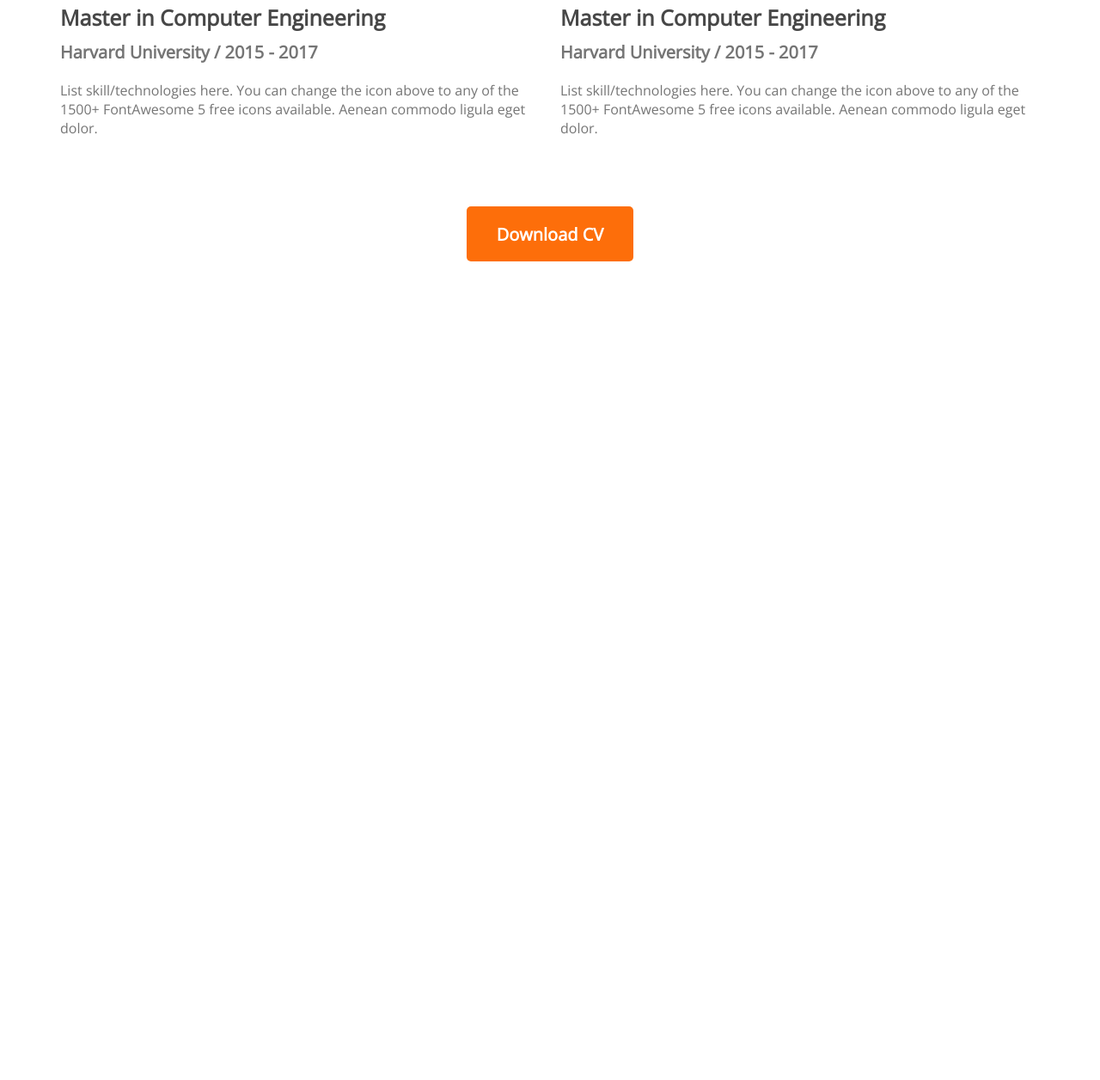
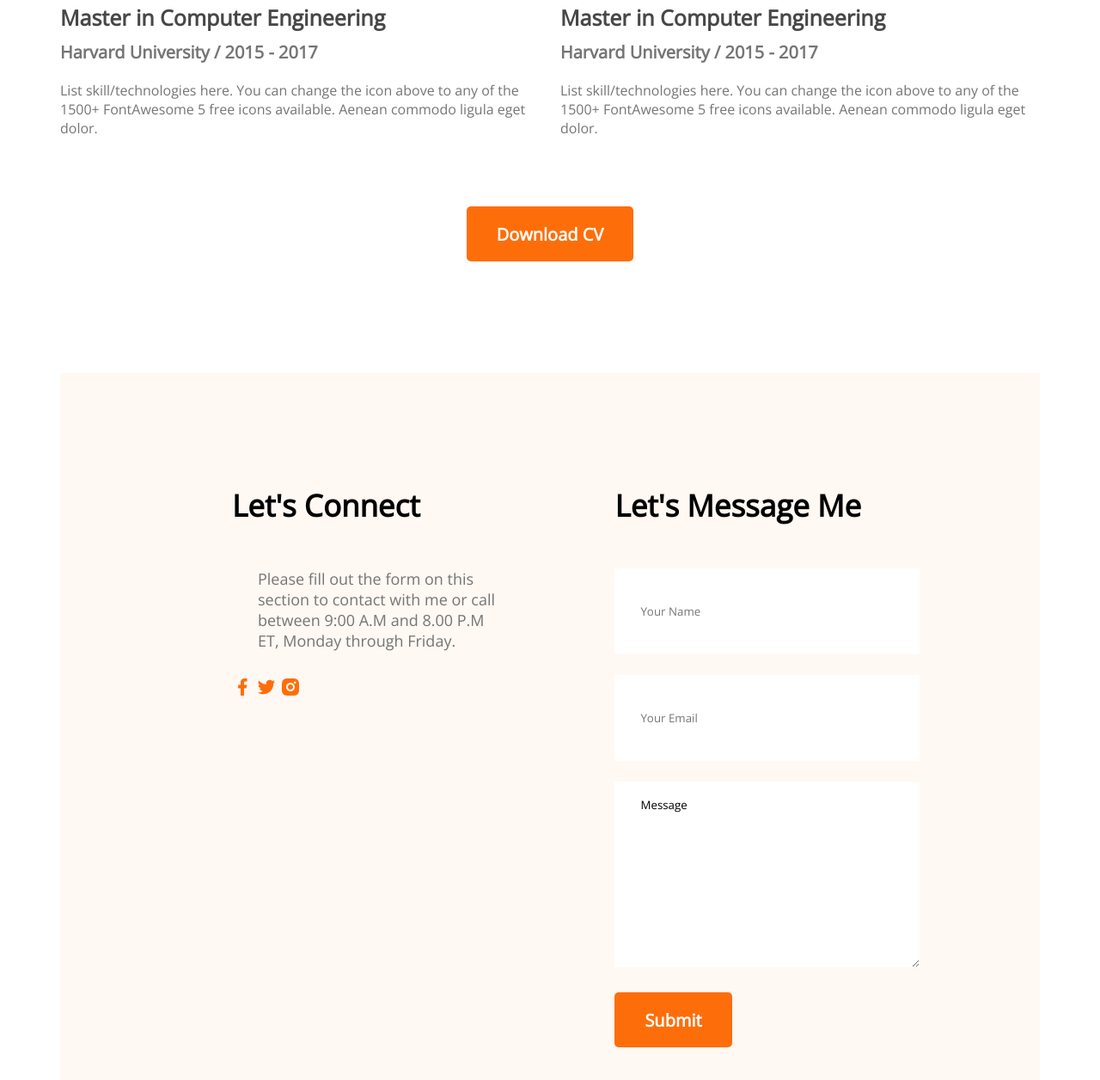
Before and after one commit to BitheAkter786/developer-new-portfolio, a plain HTML site: page index.html in a window 1280 px wide. Shown: the part 2692-3948 px from the top of the page at 86% size. Before the commit the page ends 2996 px from the top, so only its background shows below. Drawn offline with nearby package versions, Linux system fonts and the light colour scheme.

Commit message:
contact us added

```diff
--- a/index.html
+++ b/index.html
@@ -1,5 +1,6 @@
 <!DOCTYPE html>
 <html lang="en">
+
 <head>
     <meta charset="UTF-8">
     <meta http-equiv="X-UA-Compatible" content="IE=edge">
@@ -10,20 +11,24 @@
     <link rel="preconnect" href="https://fonts.gstatic.com" crossorigin>
     <link href="https://fonts.googleapis.com/css2?family=Open+Sans:ital@0;1&display=swap" rel="stylesheet">
 </head>
+
 <body>
     <header class="header">
         <nav>
             <h2 class="nav-title">Ma<span class="text-primary">r</span>y</h2>
-    <ul><li>Portfolio</li>
+            <ul>
+                <li>Portfolio</li>
                 <li>Blogs</li>
-    <li><button class="btn-primary">Hire</button></li></ul>
+                <li><button class="btn-primary">Hire</button></li>
+            </ul>
         </nav>
         <!-- header banner -->
         <div class="banner">
             <div>
                 <h3 class="banner-sub-title">Hi, I am</h3>
                 <h1 class="banner-title">Mary Hardy</h1>
-        <p class="banner-description">Shot what able cold new see hold.Friendly as an betrayed formerly he. Morning because as to society behaved moments.</p>
+                <p class="banner-description">Shot what able cold new see hold.Friendly as an betrayed formerly he.
+                    Morning because as to society behaved moments.</p>
                 <button class="btn-primary">Download CV</button>
             </div>
             <img src="images/hardy.png" alt="">
@@ -32,7 +37,10 @@
     <main>
         <section class="about">
             <h3 class="section-title">About Me</h3>
-    <p class="section-description">I, m a designer & developer with a passion for web design. I enjoy developing simple, clean and slick websites that provide real value to the end user. Thousands of clients have procured exceptional resulfs while working with me. Delivering work within time and budget which meets clients requirements in our mata.</p>
+            <p class="section-description">I, m a designer & developer with a passion for web design. I enjoy developing
+                simple, clean and slick websites that provide real value to the end user. Thousands of clients have
+                procured exceptional resulfs while working with me. Delivering work within time and budget which meets
+                clients requirements in our mata.</p>
             <div class="about-info-container">
                 <div class="about-info">
                     <p class="info-title">Name:</p>
@@ -60,22 +68,26 @@
                 <div class="skill">
                     <img src="images/icons/js.png" alt="">
                     <p class="skill-title">Vanilla JavaScript</p>
-            <p class="skill-description">Lorem ipsum dolor sit amet, consectetur adipisicing elit. Error, nisi vitae consequuntur aperiam odio beatae?</p>
+                    <p class="skill-description">Lorem ipsum dolor sit amet, consectetur adipisicing elit. Error, nisi
+                        vitae consequuntur aperiam odio beatae?</p>
                 </div>
                 <div class="skill">
                     <img src="images/icons/react.png" alt="">
                     <p class="skill-title">React</p>
-            <p class="skill-description">Doloribus enim similique a veniam. Necessitatibus saepe sapiente iste illum quas iusto voluptatum tenetur asperiores.</p>
+                    <p class="skill-description">Doloribus enim similique a veniam. Necessitatibus saepe sapiente iste
+                        illum quas iusto voluptatum tenetur asperiores.</p>
                 </div>
                 <div class="skill">
                     <img src="images/icons/nodejs.png" alt="">
                     <p class="skill-title">Node.js</p>
-            <p class="skill-description">Officiis facilis quis libero et voluptatibus soluta sequi dolor aperiam similique. Repudiandae perferendis dignissimos sint.</p>
+                    <p class="skill-description">Officiis facilis quis libero et voluptatibus soluta sequi dolor aperiam
+                        similique. Repudiandae perferendis dignissimos sint.</p>
                 </div>
                 <div class="skill">
                     <img src="images/icons/mongo.png" alt="">
                     <p class="skill-title">MongoBD</p>
-            <p class="skill-description">Iusto, qui natus! Sequi quos quis neque facilis! Similique temporibus eum vitae, quas esse fuga!</p>
+                    <p class="skill-description">Iusto, qui natus! Sequi quos quis neque facilis! Similique temporibus
+                        eum vitae, quas esse fuga!</p>
                 </div>
             </div>
         </section>
@@ -89,21 +101,24 @@
                         <h4 class="title">Master in Computer Engineering</h4>
                         <h5 class="sub-title">Harvard University / 2015 - 2017</h5>
                         <p class="description">List skill/technologies here. You can change the icon above
-                        to any of the 1500+ FontAwesome 5 free icons available. Aenean commodo ligula eget dolor.</p>
+                            to any of the 1500+ FontAwesome 5 free icons available. Aenean commodo ligula eget dolor.
+                        </p>
                     </div>
                     <hr>
                     <div class="resume-item">
                         <h4 class="title">Master in Computer Engineering</h4>
                         <h5 class="sub-title">Harvard University / 2015 - 2017</h5>
                         <p class="description">List skill/technologies here. You can change the icon above
-                        to any of the 1500+ FontAwesome 5 free icons available. Aenean commodo ligula eget dolor.</p>
+                            to any of the 1500+ FontAwesome 5 free icons available. Aenean commodo ligula eget dolor.
+                        </p>
                     </div>
                     <hr>
                     <div class="resume-item">
                         <h4 class="title">Master in Computer Engineering</h4>
                         <h5 class="sub-title">Harvard University / 2015 - 2017</h5>
                         <p class="description">List skill/technologies here. You can change the icon above
-                        to any of the 1500+ FontAwesome 5 free icons available. Aenean commodo ligula eget dolor.</p>
+                            to any of the 1500+ FontAwesome 5 free icons available. Aenean commodo ligula eget dolor.
+                        </p>
                     </div>
 
                 </div>
@@ -113,21 +128,24 @@
                         <h4 class="title">Master in Computer Engineering</h4>
                         <h5 class="sub-title">Harvard University / 2015 - 2017</h5>
                         <p class="description">List skill/technologies here. You can change the icon above
-                        to any of the 1500+ FontAwesome 5 free icons available. Aenean commodo ligula eget dolor.</p>
+                            to any of the 1500+ FontAwesome 5 free icons available. Aenean commodo ligula eget dolor.
+                        </p>
                     </div>
                     <hr>
                     <div class="resume-item">
                         <h4 class="title">Master in Computer Engineering</h4>
                         <h5 class="sub-title">Harvard University / 2015 - 2017</h5>
                         <p class="description">List skill/technologies here. You can change the icon above
-                        to any of the 1500+ FontAwesome 5 free icons available. Aenean commodo ligula eget dolor.</p>
+                            to any of the 1500+ FontAwesome 5 free icons available. Aenean commodo ligula eget dolor.
+                        </p>
                     </div>
                     <hr>
                     <div class="resume-item">
                         <h4 class="title">Master in Computer Engineering</h4>
                         <h5 class="sub-title">Harvard University / 2015 - 2017</h5>
                         <p class="description">List skill/technologies here. You can change the icon above
-                        to any of the 1500+ FontAwesome 5 free icons available. Aenean commodo ligula eget dolor.</p>
+                            to any of the 1500+ FontAwesome 5 free icons available. Aenean commodo ligula eget dolor.
+                        </p>
                     </div>
                 </div>
             </div>
@@ -135,11 +153,37 @@
                 <button class="btn-primary">Download CV</button>
             </div>
         </section>
+        <!-- contact section -->
+        <section class="contact">
+            <div>
+                <h3 class="section-title">Let's Connect</h3>
+                <p class="section-description">Please fill out the form on this section to contact with me or call between 9:00 A.M and 8.00 P.M ET, Monday through Friday.</p>
+                <a href="">
+                    <img src="images/icons/facebook.png" alt="">
+                </a>
+                <a href="">
+                    <img src="images/icons/twitter.png" alt="">
+                </a>
+                <a href="">
+                    <img src="images/icons/insta.png" alt="">
+                </a>
+            </div>
+            <div>
+                <h3 class="section-title">Let's Message Me</h3>
+                <form action="">
+                    <input type="text" name="" id="" placeholder="Your Name">
+                    <input type="email" name="" id="" placeholder="Your Email">
+                    <textarea name="" id="" cols="30" rows="10">Message</textarea>
+                    <input class="btn-primary" type="submit" value="Submit">
 
+                </form>
+            </div>
+        </section>
 
     </main>
     <footer>
 
     </footer>
 </body>
+
 </html>
--- a/styles/portfolio.css
+++ b/styles/portfolio.css
@@ -150,10 +150,10 @@ section {
 /* Resume Styles */
 .resume-content {
     display: flex;
-    gap:24px
-     ;
+    gap: 24px;
 }
-.resume-item{
+
+.resume-item {
     margin-top: 30px;
     margin-bottom: 30px;
 }
@@ -175,7 +175,34 @@ section {
 .resume .description {
     color: #757575;
 }
-.resume-button{
+
+.resume-button {
     margin-top: 50px;
     text-align: center;
 }
+
+/* contact styles */
+.contact {
+    display: flex;
+    gap: 100px;
+    background: #FFF8F3;
+    padding: 130px 200px;
+
+}
+.contact .section-title {
+    text-align: left;
+
+}
+.contact input[type="text"], input[type="email"], textarea{
+    margin-bottom: 24px;
+    border: 0;
+    width: 100%;
+    padding:18px 30px;
+}
+
+input{
+    height: 64px;
+}
+.contact a{
+    text-decoration: none;
+}
```
Lines whose indentation alone changed are shown as unchanged.
